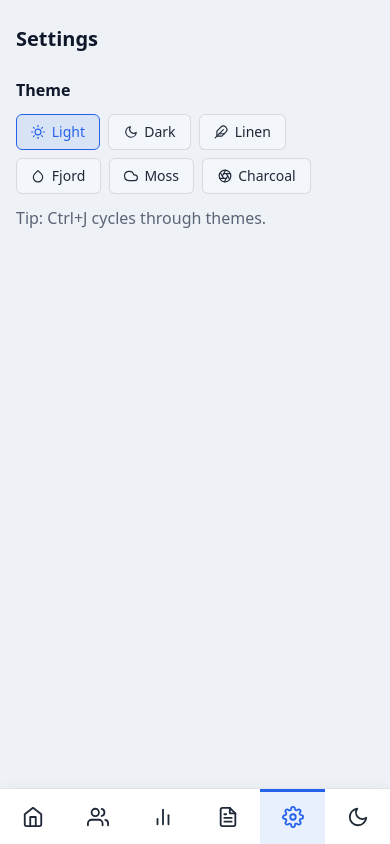
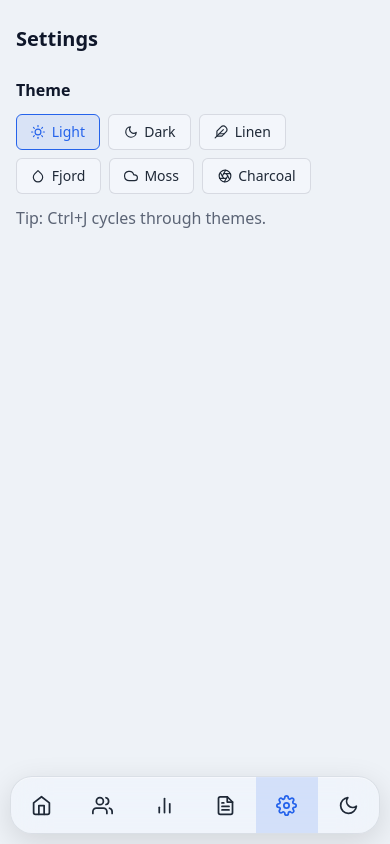
Before and after one commit to jasurlive/django-react, a React (Vite) app in the folder front/: page /settings in a window 390 px wide. Built offline with nearby package versions, Linux system fonts and the light colour scheme.

Commit message:
mobile nav bar is stylish now

```diff
--- a/front/index.html
+++ b/front/index.html
@@ -3,7 +3,7 @@
   <head>
     <meta charset="UTF-8" />
     <link rel="icon" type="image/png" href="arch.png" />
-    <meta name="viewport" content="width=device-width, initial-scale=1.0" />
+    <meta name="viewport" content="width=device-width, initial-scale=1.0, viewport-fit=cover" />
     <title>Arch Build</title>
     <!-- set theme before first paint so dark mode doesn't flash light -->
     <script>
--- a/front/src/tools/css/menu.css
+++ b/front/src/tools/css/menu.css
@@ -17,15 +17,20 @@
   --menu-w: 56px;
 }
 
+/* liquid glass: translucent + blurred background */
 .menu {
   position: fixed;
   z-index: 10;
   display: flex;
   overflow: hidden;
-  background: var(--bg-elev);
+  background: color-mix(in srgb, var(--surface) 55%, transparent);
   color: var(--text);
-  border: 0 solid var(--border);
-  box-shadow: var(--shadow);
+  border: 1px solid color-mix(in srgb, var(--text) 10%, transparent);
+  -webkit-backdrop-filter: blur(18px) saturate(180%);
+  backdrop-filter: blur(18px) saturate(180%);
+  box-shadow:
+    inset 0 1px 0 color-mix(in srgb, #fff 35%, transparent),
+    0 8px 30px rgb(0 0 0 / 0.12);
 }
 
 .menu-item,
@@ -39,6 +44,7 @@
   font-size: 22px;
   text-decoration: none;
   white-space: nowrap;
+  transition: color 0.15s, background-color 0.15s;
 }
 
 .menu-toggle {
@@ -91,38 +97,42 @@
     left: 0;
     flex-direction: column;
     width: var(--menu-w);
-    border-right-width: 1px;
+    border-width: 0 1px 0 0;
     transition: width 0.2s;
   }
 }
 
+/* floating pill at the bottom on phones */
 @media (max-width: 768px) {
-
   .menu-desktop-only {
     display: none;
   }
 
   .with-menu {
-    padding-bottom: 56px;
+    --bar-space: calc(78px + env(safe-area-inset-bottom));
+    padding-bottom: var(--bar-space);
   }
 
   .menu {
-    left: 0;
-    right: 0;
-    bottom: 0;
-    height: 56px;
+    left: 10px;
+    right: 10px;
+    bottom: calc(10px + env(safe-area-inset-bottom));
+    height: 58px;
     flex-direction: row;
-    border-top-width: 1px;
-  }
-
-  .menu-item.active {
-    box-shadow: inset 0 3px var(--accent);
+    border-radius: 22px;
   }
 
   .menu-item {
     flex: 1;
     justify-content: center;
     padding: 0;
+    height: 100%;
+    font-size: 21px;
+  }
+
+  .menu-item.active {
+    background: color-mix(in srgb, var(--accent) 14%, transparent);
+    box-shadow: none;
   }
 
   .menu-label,
```
